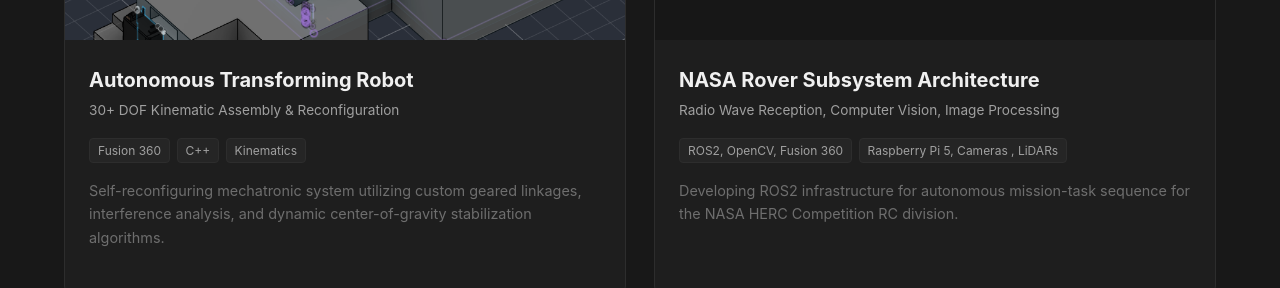
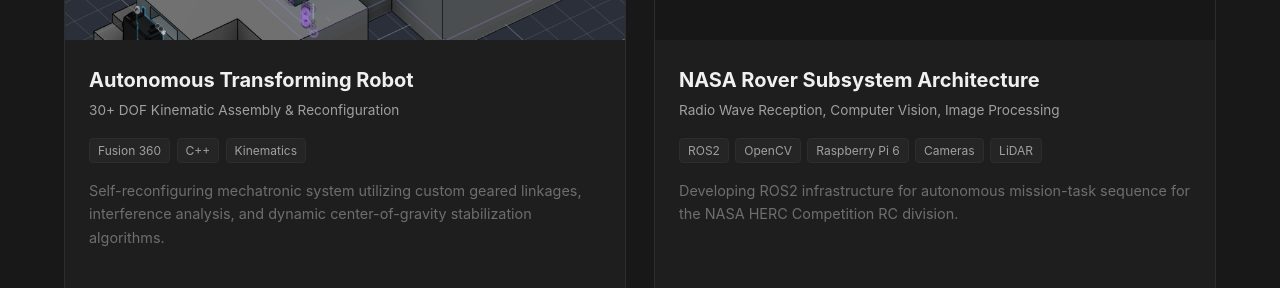
Before and after one commit to EthanW87/EthanW87.github.io, a plain HTML site: page index.html in a window 1280 px wide. Shown: the part 2220-2508 px from the top of the page. Drawn offline with Linux system fonts and the light colour scheme; some packages are replaced by stand-ins of ours; a script that the page names is missing.

Commit message:
herc stuff

```diff
--- a/index.html
+++ b/index.html
@@ -191,8 +191,11 @@
                         <h3>NASA Rover Subsystem Architecture</h3>
                         <p class="module-subtitle">Radio Wave Reception, Computer Vision, Image Processing</p>
                         <div class="tags">
-                            <span class="tag">ROS2, OpenCV, Fusion 360</span>
-                            <span class="tag">Raspberry Pi 5, Cameras , LiDARs</span>
+                            <span class="tag">ROS2</span>
+                            <span class="tag">OpenCV</span>
+                            <span class="tag">Raspberry Pi 6</span>
+                            <span class="tag">Cameras</span>
+                            <span class="tag">LiDAR</span>
                         </div>
                         <p class="module-desc">Developing ROS2 infrastructure for autonomous mission-task sequence for the NASA HERC Competition RC division.</p>
                     </div>
```
